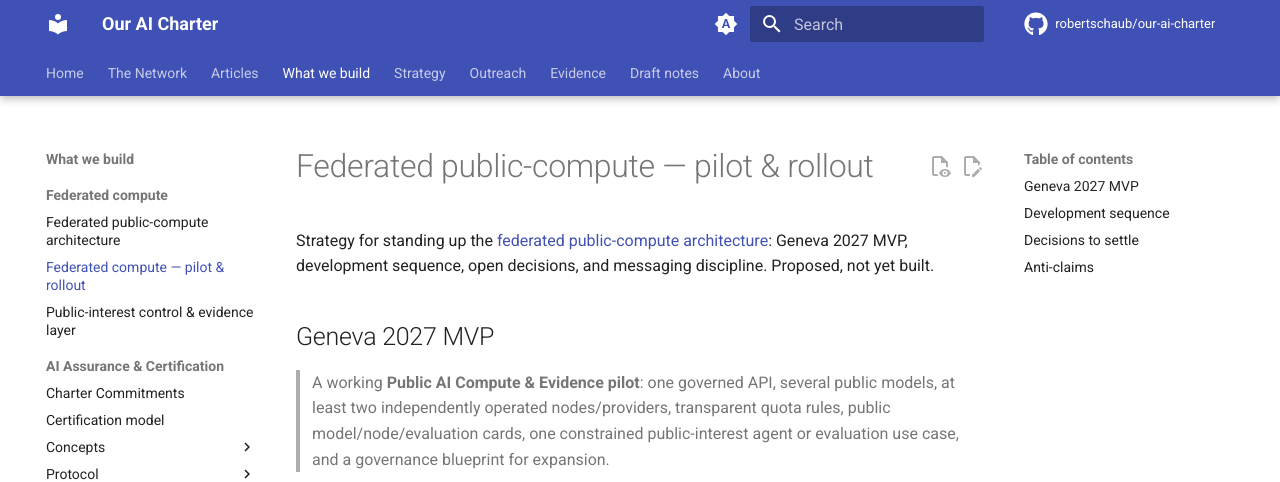
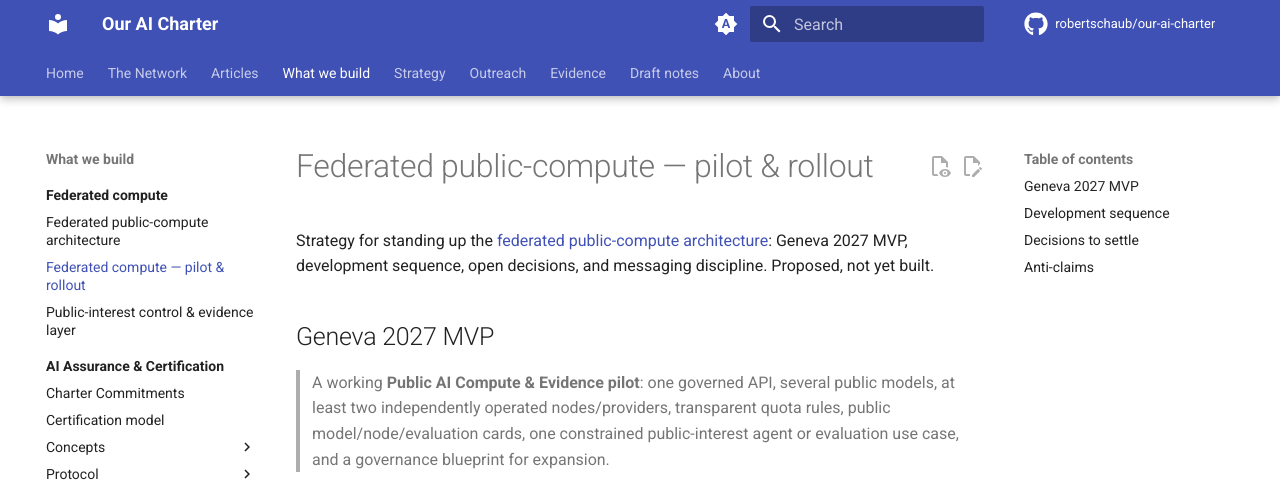
Before and after one commit to robertschaub/our-ai-charter, an MkDocs documentation site: the page built from docs/Compute/federated-compute-pilot-and-rollout.md, in a window 1280 px wide. Shown: the top 482 px of the page. Built offline with MkDocs 1.6.1 and Material for MkDocs 9.7.7, drawn with Linux system fonts in a browser that asks for light colours; plug-ins that fetch from the network failed and are left out; comment, search, counter and statistics services are not loaded.

Commit message:
style(site): lift sidebar section titles to full contrast
Material renders navigation.sections labels at a muted
--md-default-fg-color--light, so "What we build", "Federated compute",
and "AI Assurance & Certification" read as faint headers beside the
full-contrast links nested under them. Override to --md-default-fg-color;
the theme's bold weight keeps them distinct from links and the indigo
accent stays reserved for the active page.

Co-Authored-By: Claude Opus 4.8 <noreply@anthropic.com>

```diff
--- a/docs/stylesheets/extra.css
+++ b/docs/stylesheets/extra.css
@@ -104,6 +104,22 @@
   }
 }
 
+/* ==========================================================================
+   Sidebar navigation — section titles
+   ========================================================================== */
+
+/* With navigation.sections, Material renders the collapsible section labels
+   ("What we build", "Federated compute", "AI Assurance & Certification") at a
+   muted --md-default-fg-color--light. Beside the full-contrast links nested
+   under them the headers nearly disappear. Lift them to full-contrast text so
+   the section titles read as the clearest items in the tree; the theme's bold
+   weight (font-weight: 700) still sets them apart from the regular links, and
+   the indigo accent stays reserved for the active page. */
+.md-nav__item--section > .md-nav__link[for],
+.md-nav__item--section > .md-nav__link {
+  color: var(--md-default-fg-color);
+}
+
 /* Companion-post → article separator.
 
    On the four published pages, the LinkedIn feed/launch post sits above the
```
